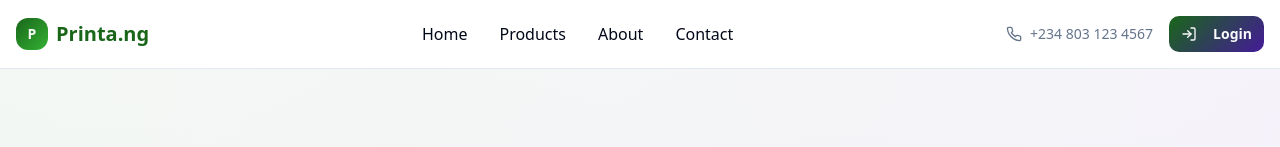
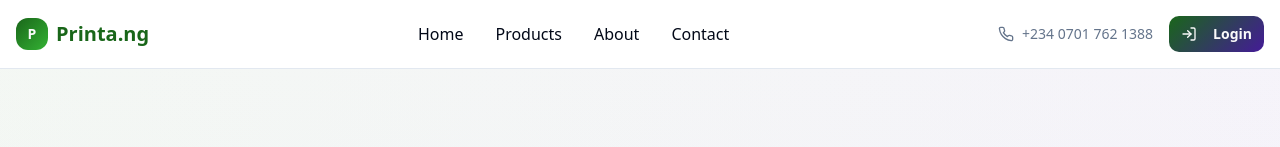
Before and after one commit to Vickartshub/printedge-ng-designs-now, a React (Vite) app: page / in a window 1280 px wide. Shown: the top 147 px of the page. Built offline with nearby package versions, Linux system fonts and the light colour scheme; no server answers; the database is empty.

Commit message:
Visual edit in Lovable
Edited UI in Lovable

```diff
--- a/src/components/Header.tsx
+++ b/src/components/Header.tsx
@@ -42,7 +42,7 @@ const Header = () => {
           <div className="hidden lg:flex items-center space-x-4">
             <div className="flex items-center space-x-2 text-sm text-muted-foreground">
               <Phone className="w-4 h-4" />
-              <span>+234 803 123 4567</span>
+              <span>+234 0701 762 1388</span>
             </div>
 
             {user ? <div className="flex items-center space-x-3">
```
